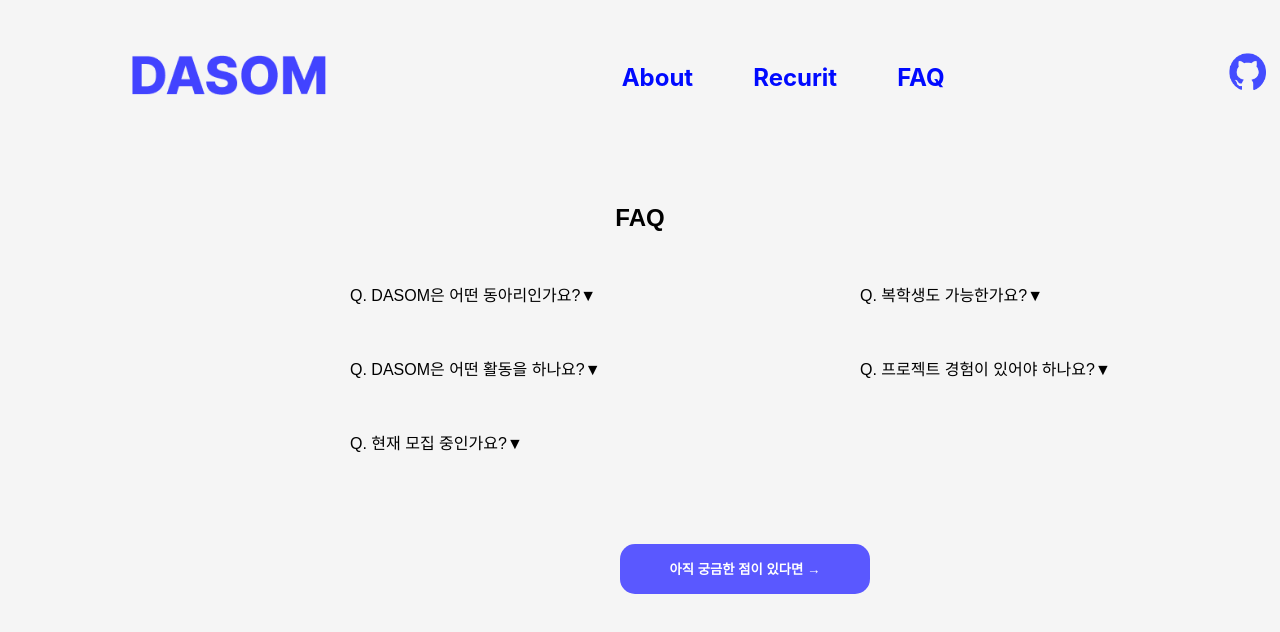
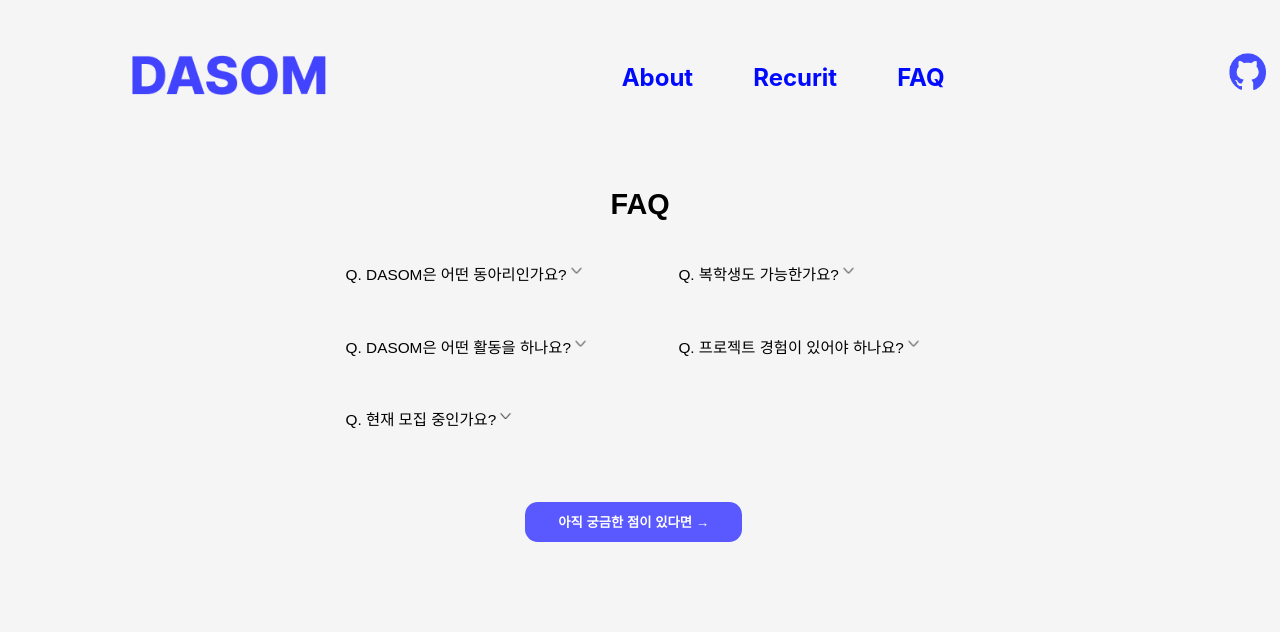
Before and after one commit to DASOM-GitHub/DASOM-Frontend, a React (Create React App) app: page /faq in a window 1280 px wide. Shown: the top 632 px of the page. Built offline with nearby package versions, Linux system fonts and the light colour scheme; a web font is replaced by a local one.

Commit message:
FAQ 업데이트 및 vw & vh 추가

```diff
--- a/src/pages/FAQPage/FAQ.css
+++ b/src/pages/FAQPage/FAQ.css
@@ -1,86 +1,81 @@
 body{
     background: #F5F5F5;
-    width: 100%;
+
 }
 .faq-container {
-    padding: 20px;
-    max-width:1500px;
+    width:100vw;
     margin: 0 auto;
     font-family: Arial, sans-serif;
-
-    /* background-color: #F5F5F5; */
-
   }
 
-  .faq-text {
+  .faq-title {
     text-align: center;
     width: 100%;
-
+    font-size: 1.5vw;
   }
 
   .faq-list {
     display: flex;
     flex-wrap: wrap;
-    gap: 20px;
-    width: 1000px;
-    /* border: solid 1px red; */
-    margin-left: 320px;
-    margin-top: 40px;
+    gap: 2vw;
+    width: 50vw;
+    font-size: 1.2vw;
+    margin-top: 4vh;
+    margin-left: 26vw;
+  }
+
+  .faq-item {
+    margin-bottom: 1vh;
+    width: 24vw;
+  }
+
+  .faq-question {
+    justify-content: space-between;
+    cursor: pointer;
+    padding: 1vh 1vw;
+    border-radius: 0.5px;
 
   }
 
-  .faq-item {
-    flex: 1 1 45%;
-    margin-bottom: 10px;
-  }
+  /* .faq-question.active{
+    font-weight: bold;
+    color: blue;
+  } */
 
-  .faq-question {
-    /* display: flex; */
-    justify-content: space-between;
-    cursor: pointer;
-    padding: 10px;
-    border-radius: 5px;
+
+  .faq-answer {
+    padding: 3vh 1.5vw 1.5vh 3vw;
+    line-height: 2.5vh;
+    border: 0.1vw solid #ccc;
+    border-radius: 0.6vw;
+    border-top: none;
+    background: #fafafa;
+    margin-top: 2vh;
+    width: 20vw;
+    font-size: 0.8vw;
+    height: 7vh;
 
   }
 
-  .faq-question.active {
-    font-weight: bold;
-    color: blue;
-  }
-
-  .faq-answer {
-    padding: 30px 15px 15px 30px;
-    line-height: 25px;
-    border: 1px solid #ccc;
-    border-radius: 10px;
-    border-top: none;
-    background: #fafafa;
-    margin-top: -1px;
-    margin-top: 20px;
-    width: 350px;
-    font-size: 15px;
-    height: 70px;
-
-  }
-
-  .more-questions-button {
+  .faq-button {
     display: block;
-    width: 250px;
-    padding: 10px;
+    width: 17vw;
     background: #5A58FF;
     color: white;
     border: none;
-    border-radius: 15px;
+    border-radius: 1.0vw;
     text-align: center;
     cursor: pointer;
     text-decoration: none;
-    margin-top: 20px;
-    height: 50px;
-    margin-left: 600px;
+    height: 5vh;
     font-weight: bold;
-    margin-top: 70px;
+    margin-top: 7vh;
+    margin-left: 41vw;
   }
 
-  .more-questions-button:hover {
+  .faq-button:hover {
     background: #0056b3;
   }
+  .faq-close-icon, .faq-open-icon {
+    width: 1.5vw;
+  }
--- a/src/pages/FAQPage/FAQ.jsx
+++ b/src/pages/FAQPage/FAQ.jsx
@@ -1,6 +1,7 @@
-import React, { useState, useEffect } from 'react';
+import React, { useState } from 'react';
+import OPENICON from '../../iamges/icon/faq-open-icon.png';
+import CLOSEICON from '../../iamges/icon/faq-close-icon.png';
 import "./FAQ.css";
-
 
 const FAQ = () => {
   const [activeIndex, setActiveIndex] = useState(null);
@@ -19,16 +20,22 @@ const FAQ = () => {
 
   return (
     <div className="faq-container">
-      <div className='faq-text'>
+      <div className='faq-title'>
         <h2>FAQ</h2>
-        </div>
+      </div>
 
       <div className="faq-list">
         {faqs.map((faq, index) => (
           <div key={index} className="faq-item">
             <div className={`faq-question ${activeIndex === index ? 'active' : ''}`} onClick={() => handleClick(index)}>
               {faq.question}
-              <span>{activeIndex === index ? '▲' : '▼'}</span>
+              <span>
+                {activeIndex === index ? (
+                  <img src={CLOSEICON} alt="Close Icon" className="faq-close-icon" />
+                ) : (
+                  <img src={OPENICON} alt="Open Icon" className="faq-open-icon" />
+                )}
+              </span>
             </div>
             {activeIndex === index && (
               <div className="faq-answer">
@@ -43,8 +50,9 @@ const FAQ = () => {
           </div>
         ))}
       </div>
-      <button className="more-questions-button">아직 궁금한 점이 있다면 →</button>
-    </div>
+
+      <button className="faq-button">아직 궁금한 점이 있다면 →</button>
+      </div>
 
   );
 };
```
Also changed, not shown: src/iamges/icon/faq-close-icon.png (added), src/iamges/icon/faq-open-icon.png (added).
